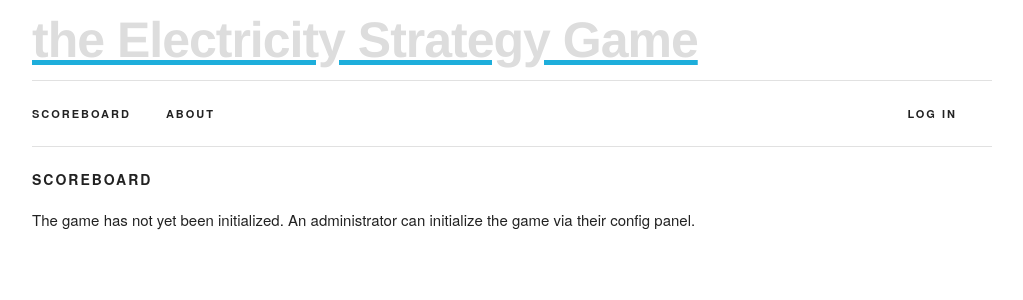
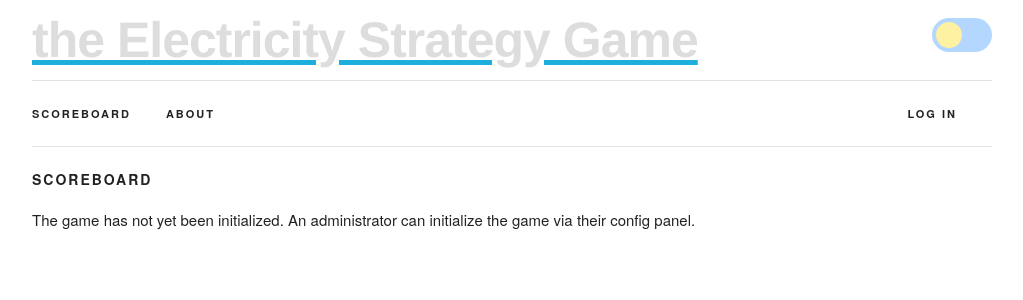
Before and after one commit to BenjaminHLee/ESG-2, a Flask app: page /scoreboard in a window 1280 px wide. Shown: the top 300 px of the page, without its empty margins (128-1151 px from the left). Run offline with Flask 2, Linux system fonts and the light colour scheme; parts of the project's set-up code (start-up, migrations or seed data) failed here and were passed over; some libraries are stand-ins or nearby versions.

Commit message:
Add theme switch
Added light/dark mode theme switch. Up next: auto-refresh chart scripts to get appropriately-themed charts

```diff
--- a/esg2/scoreboard.py
+++ b/esg2/scoreboard.py
@@ -156,18 +156,18 @@ def hourly_chart(r, h):
     try:
         hourly_df = pd.read_csv(os.path.join(HOURLY_FOLDER, "round_" + str(r) + "_hour_" + str(h) + ".csv"))
         schedule_df = pd.read_csv(os.path.join(CONFIG_FOLDER, 'schedule.csv'))
-        if request.args.get('theme') == 'light':
+        if request.args.get('theme') == 'dark':
+            alpha_boost = 0.2
+        else:
             alpha_boost = 0.0
-        else:
-            alpha_boost = 0.2
         if get_game_setting('adjustment') == 'per unit' or get_game_setting('adjustment') == 'per portfolio':
             p = create_hour_chart(schedule_df, hourly_df, int(r), int(h), True, alpha_boost=alpha_boost)
         else:
             p = create_hour_chart(schedule_df, hourly_df, int(r), int(h), False, alpha_boost=alpha_boost)
-        if request.args.get('theme') == 'light':
+        if request.args.get('theme') == 'dark':
+            return json.dumps(json_item(p, "hourly-chart", theme=Theme(json=DARK_THEME_JSON)))
+        else:
             return json.dumps(json_item(p, "hourly-chart"))
-        else:
-            return json.dumps(json_item(p, "hourly-chart", theme=Theme(json=DARK_THEME_JSON)))
     except(FileNotFoundError):
         return "Bad request. Has the game been initialized?"
 
--- a/esg2/static/style.css
+++ b/esg2/static/style.css
@@ -154,7 +154,7 @@ hr {
 }
 
 /* Title */
-@media (min-width: 900px) {
+@media (min-width: 1000px) {
   .long-esg {
     display: block; }
   .short-esg {
@@ -297,11 +297,7 @@ hr {
     fill: var(--main-text-color)}
 }
 
-
-
-.top-bordered {
-  border-top: 1px solid var(--main-border-color); }
-
+/* Title text */
 .esg-header {
   color: var(--esg-header-color);
   font-family: "Helvetica Neue", Helvetica, sans-serif;
@@ -321,6 +317,66 @@ hr {
   letter-spacing: .2rem;
   font-weight: 600; }
 
+
+/* Day/night theme switch */
+.theme-switch-wrapper {
+  display: inline-block;
+  align-items: center;
+  margin-left: auto; }
+
+.theme-switch-wrapper .theme-switch {
+  display: inline-block;
+  height: 34px;
+  position: relative;
+  width: 60px; }
+
+.theme-switch-wrapper .theme-switch input {
+  display:none; }
+
+.theme-switch-wrapper  .slider {
+  background-color: #b4d7ff;
+  bottom: 0;
+  cursor: pointer;
+  left: 0;
+  position: absolute;
+  right: 0;
+  top: 0;
+  transition: .1s; }
+
+.theme-switch-wrapper .slider:before {
+  background-color: #bbb;
+  bottom: 4px;
+  content: "";
+  height: 26px;
+  left: 4px;
+  position: absolute;
+  transition: .1s;
+  width: 26px; }
+
+.theme-switch-wrapper .slider::before {
+  background-color: #fff1a2; }
+
+.theme-switch-wrapper input:checked + .slider {
+  background-color: #150572; }
+
+.theme-switch-wrapper input:checked + .slider::before {
+  background-color: #cbcbcb;
+  transform: translateX(26px); }
+
+.theme-switch-wrapper .slider.round {
+  border-radius: 34px;
+  border-width: 1px;
+  border-color: var(--main-border-color); }
+
+.theme-switch-wrapper .slider.round::before {
+  border-radius: 50%; }
+
+
+.top-bordered {
+  border-top: 1px solid var(--main-border-color); }
+
+
+/* Table sticky columns */
 .scrolling-wrapper-flexbox {
   display: flex;
   flex-wrap: nowrap;
@@ -343,6 +399,8 @@ hr {
   max-width: 60px;
   left: 0px; }
 
+
+/* Flask */
 .flash {
   margin-bottom: 2rem;
   border-bottom: 1px solid var(--main-border-color); }
--- /dev/null
+++ b/esg2/static/theme-switch.js
@@ -0,0 +1,32 @@
+const currentTheme = localStorage.getItem('theme');
+if (currentTheme === null) {
+    if (window.matchMedia && window.matchMedia('(prefers-color-scheme: dark)').matches) {
+        document.documentElement.setAttribute('data-theme', 'dark');
+        localStorage.setItem('theme', 'dark')
+    }
+} else {
+    document.documentElement.setAttribute('data-theme', currentTheme);
+}
+
+window.onload = function () {
+    const toggleSwitch = document.querySelector('.theme-switch input[type="checkbox"]');
+    if (currentTheme) {
+            document.documentElement.setAttribute('data-theme', currentTheme);
+        if (currentTheme === 'dark') {
+            toggleSwitch.checked = true;
+        }
+    }
+
+    function switchTheme(e) {
+        if (e.target.checked) {
+            document.documentElement.setAttribute('data-theme', 'dark');
+            localStorage.setItem('theme', 'dark');
+        }
+        else {
+            document.documentElement.setAttribute('data-theme', 'light');
+            localStorage.setItem('theme', 'light');
+        }
+    }
+
+    toggleSwitch.addEventListener('change', switchTheme, false);
+}
--- a/esg2/templates/base.html
+++ b/esg2/templates/base.html
@@ -9,21 +9,24 @@
 <link rel="stylesheet" href="{{ url_for('static', filename='style.css') }}">
 <script src="//ajax.googleapis.com/ajax/libs/jquery/2.1.1/jquery.min.js"></script>
 <script src="{{ url_for('static', filename='navbar.js') }}"></script>
-<script>
-  if (window.matchMedia && window.matchMedia('(prefers-color-scheme: dark)').matches) {
-    document.documentElement.setAttribute('data-theme', 'dark');
-  }
-</script>
+<script src="{{ url_for('static', filename='theme-switch.js') }}"></script>
 <meta http-equiv="X-Clacks-Overhead" content="GNU Terry Pratchett" />
-
 
 <div class="container">
 
-  <div id="esg-header-div">
-    <a href="{{ url_for('index') }}">
-    <span class="esg-header short-esg">ESG</span></a>
-    <a href="{{ url_for('index') }}">
-    <span class="esg-header long-esg">the Electricity Strategy Game</span></a>
+  <div style="display: flex; align-items: center;">
+    <div id="esg-header-div">
+      <a href="{{ url_for('index') }}">
+      <span class="esg-header short-esg">ESG</span></a>
+      <a href="{{ url_for('index') }}">
+      <span class="esg-header long-esg">the Electricity Strategy Game</span></a>
+    </div>
+    <div class="theme-switch-wrapper">
+      <label class="theme-switch" for="checkbox">
+        <input type="checkbox" id="checkbox" />
+        <div class="slider round"></div>
+      </label>
+    </div>
   </div>
 
   <div class="navbar-spacer"></div>
--- a/esg2/templates/scoreboard.html
+++ b/esg2/templates/scoreboard.html
@@ -5,6 +5,20 @@
 
 {% block content %}
 {% if initialized %}
+  <script>
+    var t = 'light';
+    if (currentTheme === null || currentTheme === 'dark') {
+        if (window.matchMedia && window.matchMedia('(prefers-color-scheme: dark)').matches) {
+            t = 'dark';
+        }
+    }
+    fetch("/chart/hourly/r{{ chart_r_h.split('/')[0] }}h{{ chart_r_h.split('/')[1] }}?theme=" + t)
+        .then(function(response) { return response.json(); })
+        .then(function(item) { return Bokeh.embed.embed_item(item); })
+    fetch('/chart/summary?theme=' + t)
+        .then(function(response) { return response.json(); })
+        .then(function(item) { return Bokeh.embed.embed_item(item); })
+  </script>
   <div id="hourly-chart-div">
     <h1 class="caps-header">Hourly charts</h1>
     <form method="GET" id="select-hourly-chart-form">
@@ -22,27 +36,10 @@
     </form>
     {{ resources | safe }}
     <div id="hourly-chart" style="margin-bottom: 2rem"></div>
-    <script>
-    var t;
-    if (window.matchMedia && window.matchMedia('(prefers-color-scheme: dark)').matches) {
-      t = 'dark';
-    }
-    fetch("/chart/hourly/r{{ chart_r_h.split('/')[0] }}h{{ chart_r_h.split('/')[1] }}?theme=" + t)
-      .then(function(response) { return response.json(); })
-      .then(function(item) { return Bokeh.embed.embed_item(item); })
-    </script>
   </div>
   <div class="top-bordered">
     <h1 class="caps-header" style="margin-top: 2rem;">Standings</h1>
     <div id="summary-chart" style="margin-bottom: 2rem"></div>
-    <script>
-    if (window.matchMedia && window.matchMedia('(prefers-color-scheme: dark)').matches) {
-      t = 'dark';
-    }
-    fetch('/chart/summary?theme=' + t)
-      .then(function(response) { return response.json(); })
-      .then(function(item) { return Bokeh.embed.embed_item(item); })
-    </script>
   </div>
   <div id="summary-table-div" class="top-bordered">
     <h1 class="caps-header" style="margin-top: 2rem;">Game summary</h1>
```
